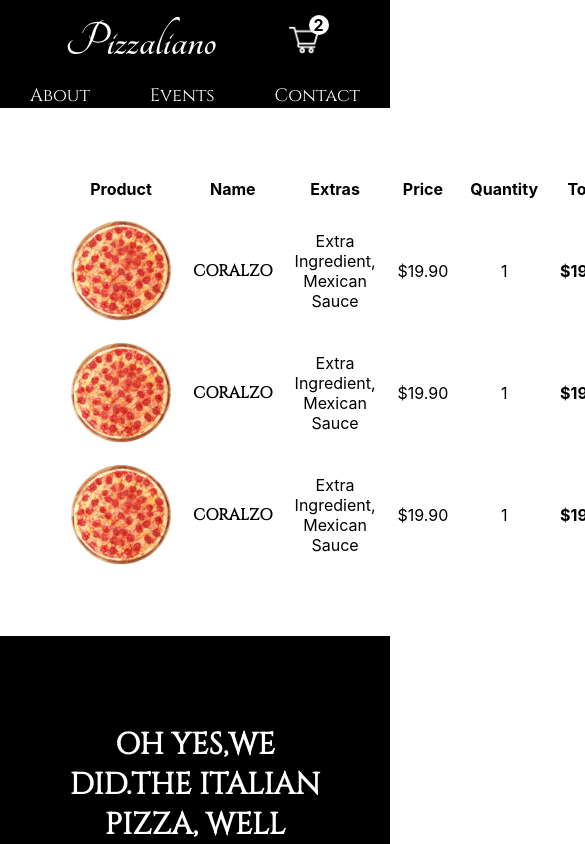
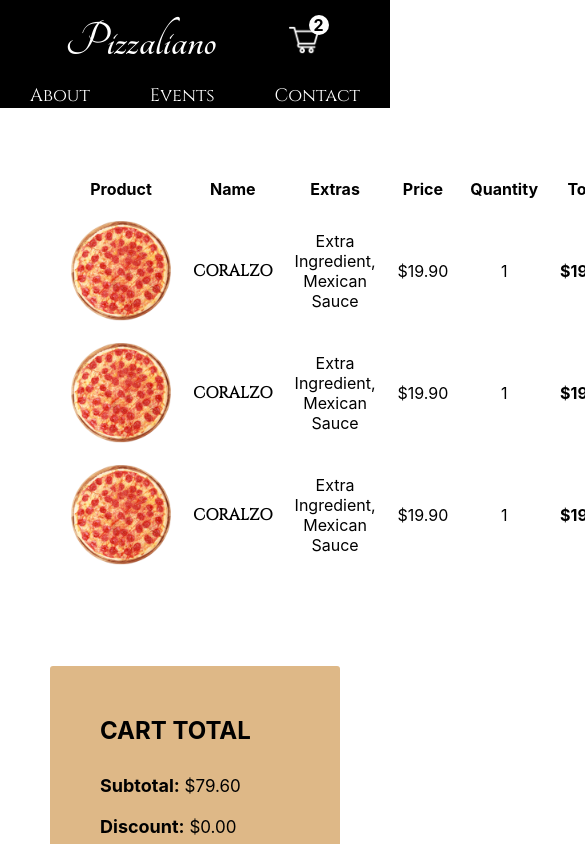
Before and after one commit to BurakAndarman/pizzaliano, a Next.js app: page /cart in a window 390 px wide. Shown: the top 844 px of the page, 585 px wide, since content can reach past the window. Built offline with nearby package versions, Linux system fonts and the light colour scheme.

Commit message:
Product page responsive

```diff
--- a/styles/Cart.module.css
+++ b/styles/Cart.module.css
@@ -79,3 +79,9 @@
 .button:hover{
     background-color: white;
 }
+
+@media screen and (max-width:720px){
+    .container{
+        flex-direction: column;
+    }
+}
--- a/styles/Product.module.css
+++ b/styles/Product.module.css
@@ -112,3 +112,28 @@
 .addButton:hover{
     background-color: #d1a66f;
 }
+
+@media screen and (max-width:720px){
+    .container{
+        height: auto;
+        flex-direction: column;
+        margin:2em 0;
+    }
+
+    .right{
+        padding:0 2em;
+    }
+
+    .imgContainer{
+        width: 70vw;
+        height: 70vw;
+    }
+
+    .add{
+        margin-top: 3em;
+    }
+
+    .addButton{
+        height: 3em;
+    }
+}
```
